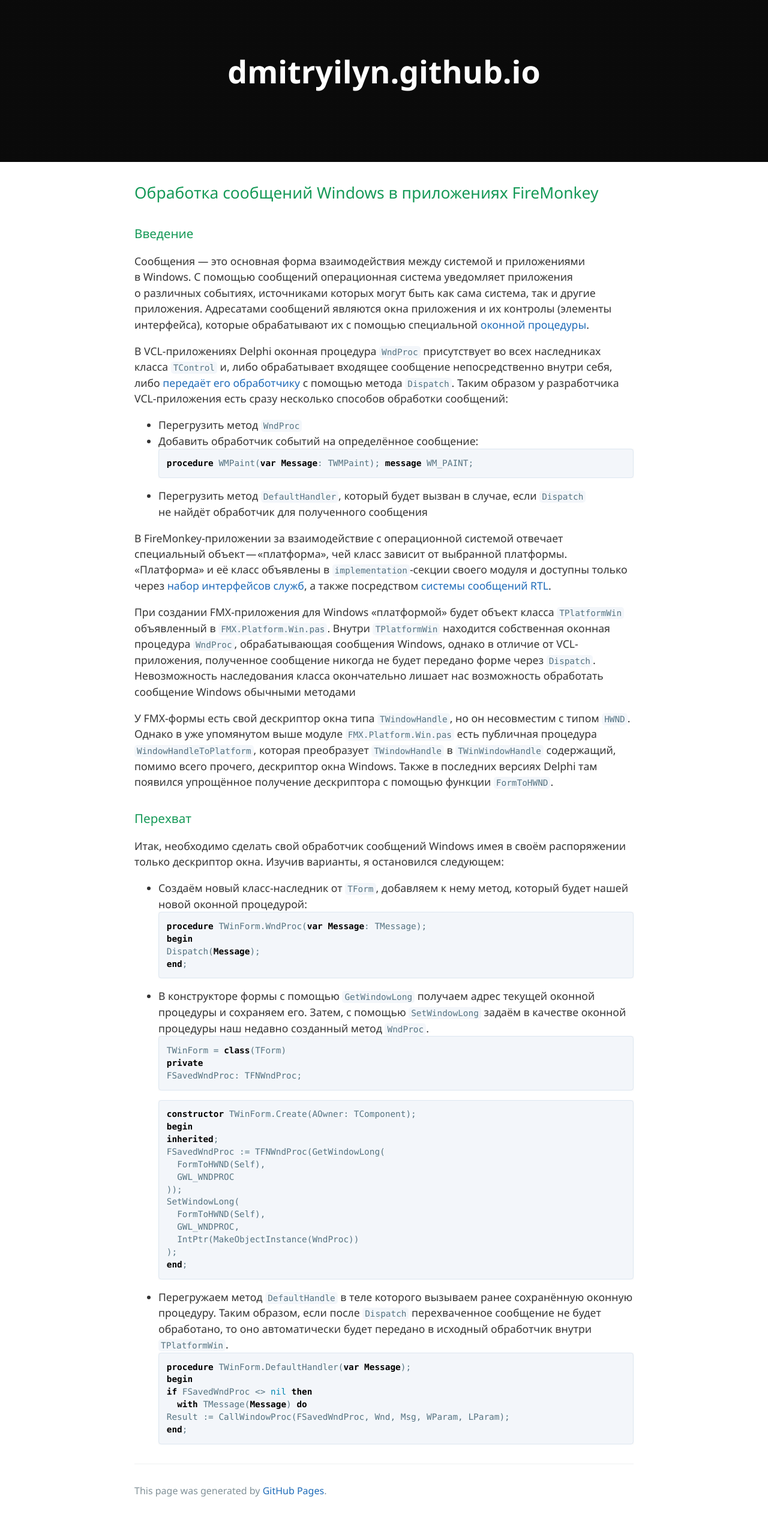
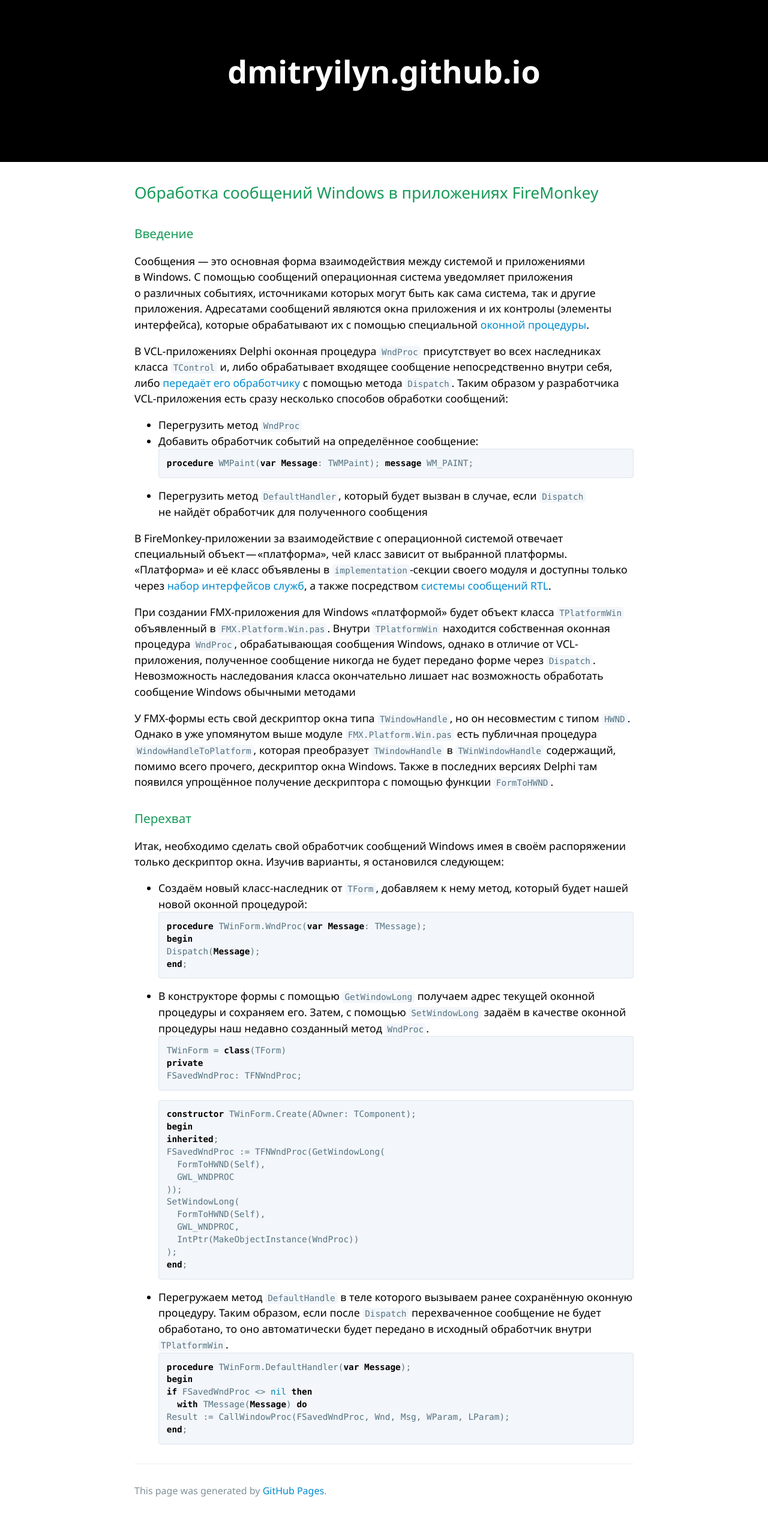
Before and after one commit to dmitryilyn/dmitryilyn.github.io, a Jekyll site: the page built from index.md, in a window 1280 px wide. Shown: the whole page at 60% size. Built offline with Jekyll 4.4.1, drawn with Linux system fonts in a browser that asks for light colours; our own code applies the rules of GitHub Pages for plain Markdown files; the repository's description, which GitHub fills in, is left out.

Commit message:
test 9.4

```diff
--- a/_sass/variables.scss
+++ b/_sass/variables.scss
@@ -4,13 +4,13 @@ $medium-breakpoint: 42em !default;
 
 // Headers
 $header-heading-color: #FFFFFF !default;
-$header-bg-color: rgba(0,0,0,.8) !default;
-$header-bg-color-secondary: rgba(0,0,0,.8) !default;
+$header-bg-color: #000000 !default;
+$header-bg-color-secondary: #000000 !default;
 
 // Text
 $section-headings-color: #159957 !default;
-$body-text-color: rgba(0,0,0,.8) !default;
-$body-link-color: #1e6bb8 !default;
+$body-text-color: #000000 !default;
+$body-link-color: #008ace !default;
 $blockquote-text-color: #819198 !default;
 
 // Code
```
